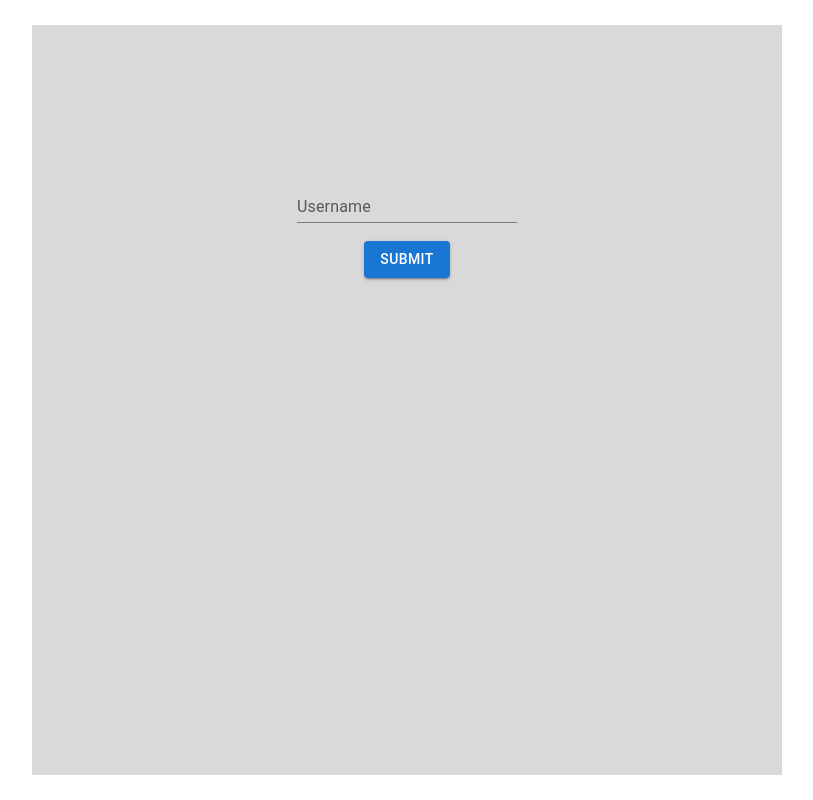
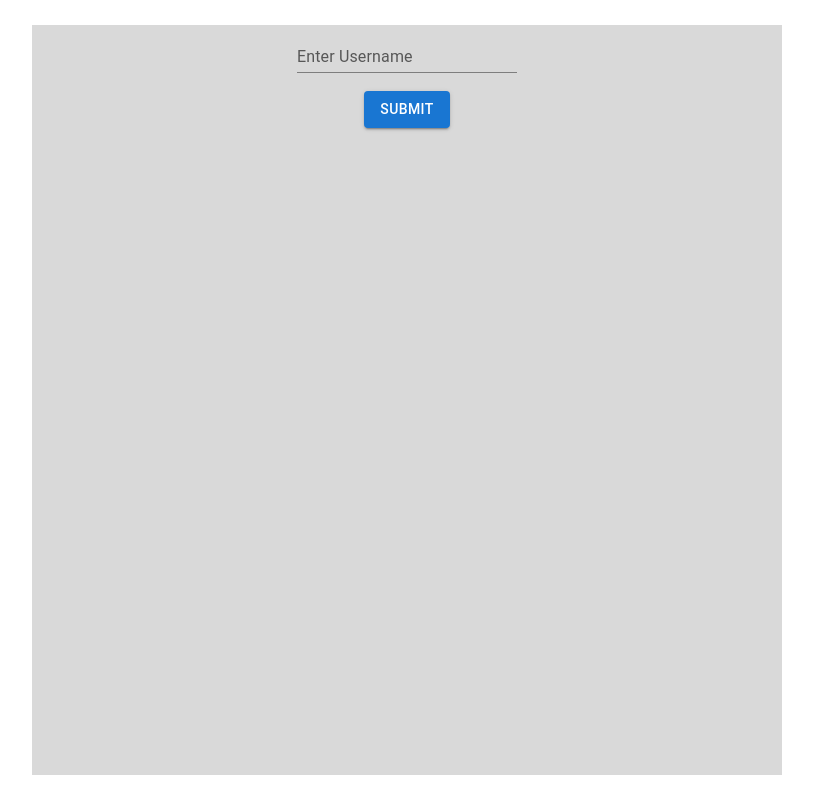
Before and after one commit to jdolphin5/Quizgame, a React app in the folder client/: page / in a window 1280 px wide. Shown: the whole page, without its empty margins (83-896 px from the left). Built offline with nearby package versions, Linux system fonts and the light colour scheme.

Commit message:
remove headers from username select

```diff
--- a/client/src/UsernameSelect.tsx
+++ b/client/src/UsernameSelect.tsx
@@ -25,15 +25,12 @@ const UsernameSelect: React.FC<UsernameSelectProps> = ({ usernameSelected, setUs
 
     return (
         <div>
-            <div className="header2">
-                <div className="gameName">
-                </div>
-                <div className="quizName"></div>
-            </div>
             <div className="body2">
                 <div className="usernameForm">
+                    <div className="usernameGrid">
+                        <div className="username-row-2">
                             <form autoComplete="off" onSubmit={handleSubmit}>
-                    <TextField id="standard-basic" label="Username" variant="standard" onChange={setUsername} />
+                            <TextField id="standard-basic" label="Enter Username" variant="standard" onChange={setUsername} />
                             <br />
                             <br />
                             <Button variant="contained" type="submit">Submit</Button>
@@ -42,6 +39,8 @@ const UsernameSelect: React.FC<UsernameSelectProps> = ({ usernameSelected, setUs
                         </div>
                     </div>
                 </div>
+            </div>
+        </div>
       );
     };
 
```
Lines whose indentation alone changed are shown as unchanged.
